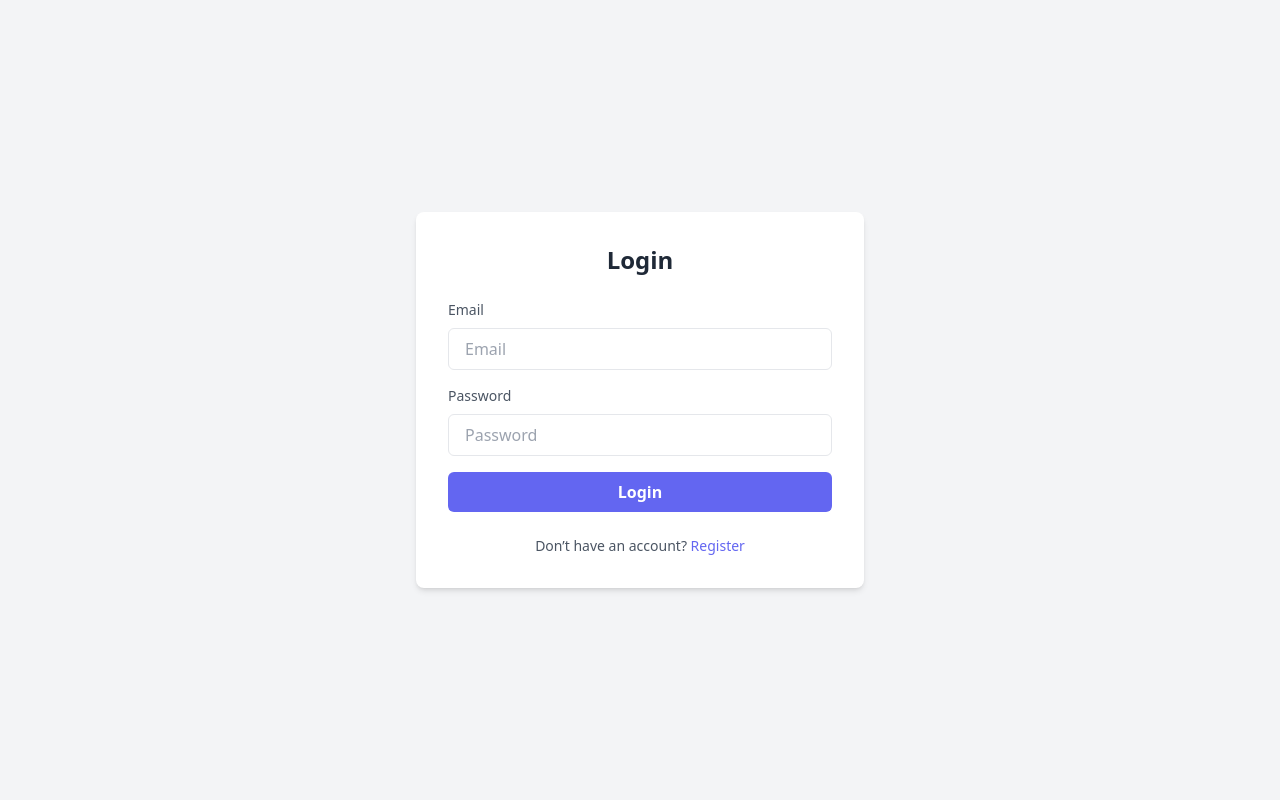
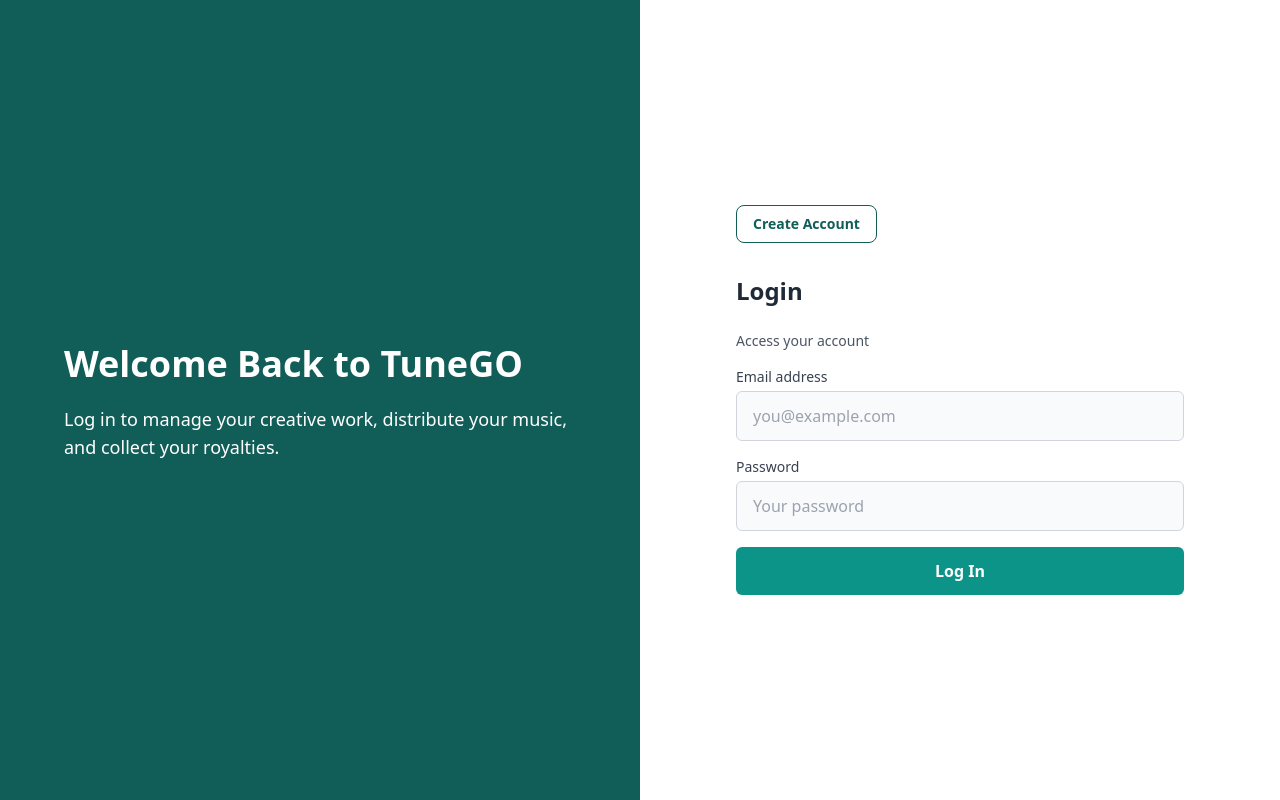
Before and after one commit to IAP-Intake-01/personal-expense-tracker-web-Shanilka, a React (Vite) app: page /login in a window 1280 px wide. Built offline with nearby package versions, Linux system fonts and the light colour scheme.

Commit message:
create login page

```diff
--- a/src/App.jsx
+++ b/src/App.jsx
@@ -9,9 +9,9 @@
   return (
     <Router>
       <Routes>
+        <Route path="*" element={<LoginPage />} />
         <Route path="/login" element={<LoginPage />} />
         <Route path="/register" element={<RegisterPage />} />
-        <Route path="/" element={<LoginPage />} />
       </Routes>
     </Router>
   )
--- a/src/pages/loginPage/LoginPage.jsx
+++ b/src/pages/loginPage/LoginPage.jsx
@@ -2,38 +2,55 @@
 
 function LoginPage() {
     return (
-        <div className="flex items-center justify-center min-h-screen bg-gray-100">
-            <div className="w-full max-w-md p-8 space-y-6 bg-white rounded-lg shadow-md">
-                <h2 className="text-2xl font-bold text-center text-gray-800">Login</h2>
+        <div className="flex flex-col md:flex-row min-h-screen bg-gray-100">
+            {/* Left Side - Marketing Section */}
+            <div className="flex-1 bg-teal-800 text-white p-10 flex items-center justify-center">
+                <div className="max-w-lg space-y-4">
+                    <h1 className="text-4xl font-bold leading-snug">
+                        Welcome Back to TuneGO
+                    </h1>
+                    <p className="text-lg">
+                        Log in to manage your creative work, distribute your music, and collect your royalties.
+                    </p>
+                </div>
+            </div>
+
+            {/* Right Side - Login Form */}
+            <div className="flex-1 bg-white p-10 flex items-center justify-center">
+                <div className="w-full max-w-md">
+                    <div className="flex justify-between items-center mb-8">
+                        <a href="/register" className="px-4 py-2 text-sm font-semibold text-teal-800 border border-teal-800 rounded-lg hover:bg-teal-800 hover:text-white transition duration-300">Create Account</a>
+                    </div>
+                    <h2 className="text-2xl font-bold text-gray-800 mb-6">Login</h2>
+                    <p className="text-sm text-gray-600 mb-4">Access your account</p>
+
                     <form className="space-y-4">
                         <div>
-                        <label className="block text-sm font-medium text-gray-600">Email</label>
+                            <label className="block text-sm font-medium text-gray-700">Email address</label>
                             <input
                                 type="email"
-                            className="w-full px-4 py-2 mt-2 border rounded-md focus:outline-none focus:ring focus:ring-indigo-200"
-                            placeholder="Email"
+                                className="w-full px-4 py-3 mt-1 text-gray-900 bg-gray-50 border border-gray-300 rounded-md focus:outline-none focus:ring-2 focus:ring-teal-200"
+                                placeholder="you@example.com"
                                 required
                             />
                         </div>
                         <div>
-                        <label className="block text-sm font-medium text-gray-600">Password</label>
+                            <label className="block text-sm font-medium text-gray-700">Password</label>
                             <input
                                 type="password"
-                            className="w-full px-4 py-2 mt-2 border rounded-md focus:outline-none focus:ring focus:ring-indigo-200"
-                            placeholder="Password"
+                                className="w-full px-4 py-3 mt-1 text-gray-900 bg-gray-50 border border-gray-300 rounded-md focus:outline-none focus:ring-2 focus:ring-teal-200"
+                                placeholder="Your password"
                                 required
                             />
                         </div>
                         <button
                             type="submit"
-                        className="w-full py-2 font-semibold text-white bg-indigo-500 rounded-md hover:bg-indigo-600 focus:outline-none"
+                            className="w-full py-3 mt-6 font-semibold text-white bg-teal-600 rounded-md hover:bg-teal-700 transition duration-300"
                         >
-                        Login
+                            Log In
                         </button>
                     </form>
-                <p className="text-sm text-center text-gray-600">
-                    Don’t have an account? <a href="/register" className="text-indigo-500 hover:underline">Register</a>
-                </p>
+                </div>
             </div>
         </div>
     )
```
Lines whose indentation alone changed are shown as unchanged.
